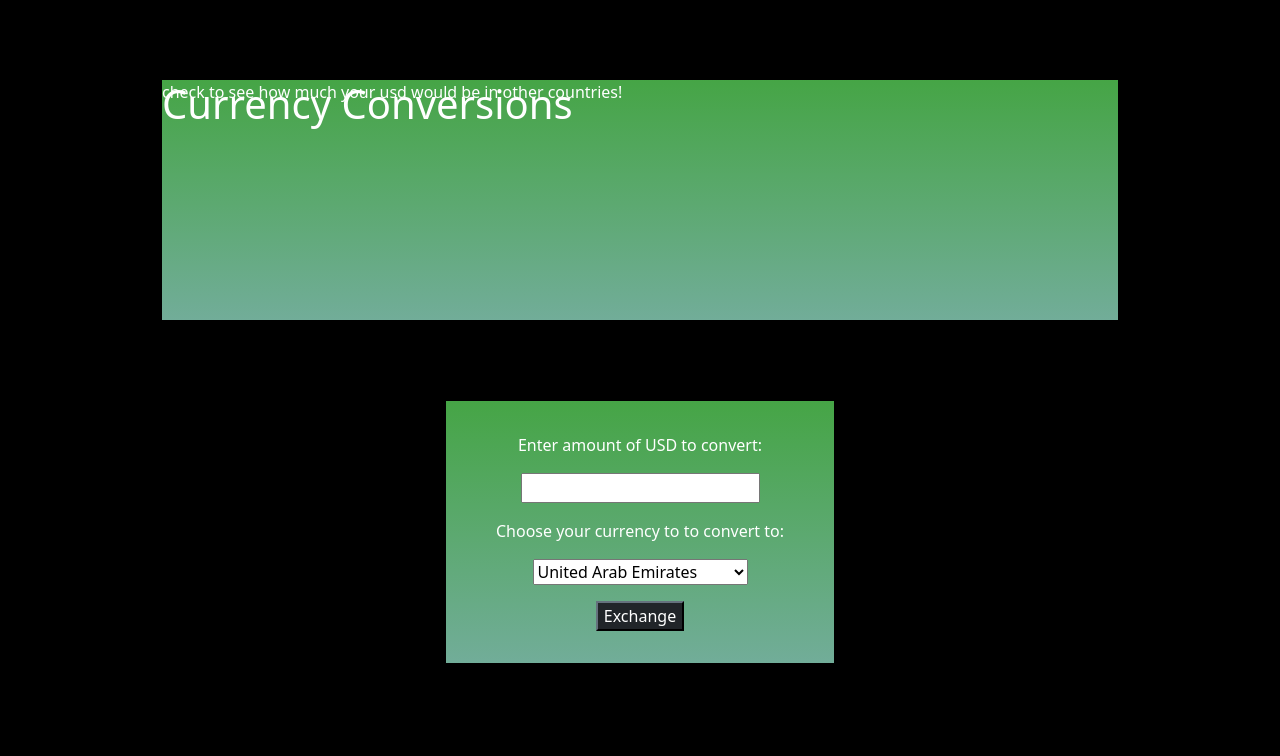
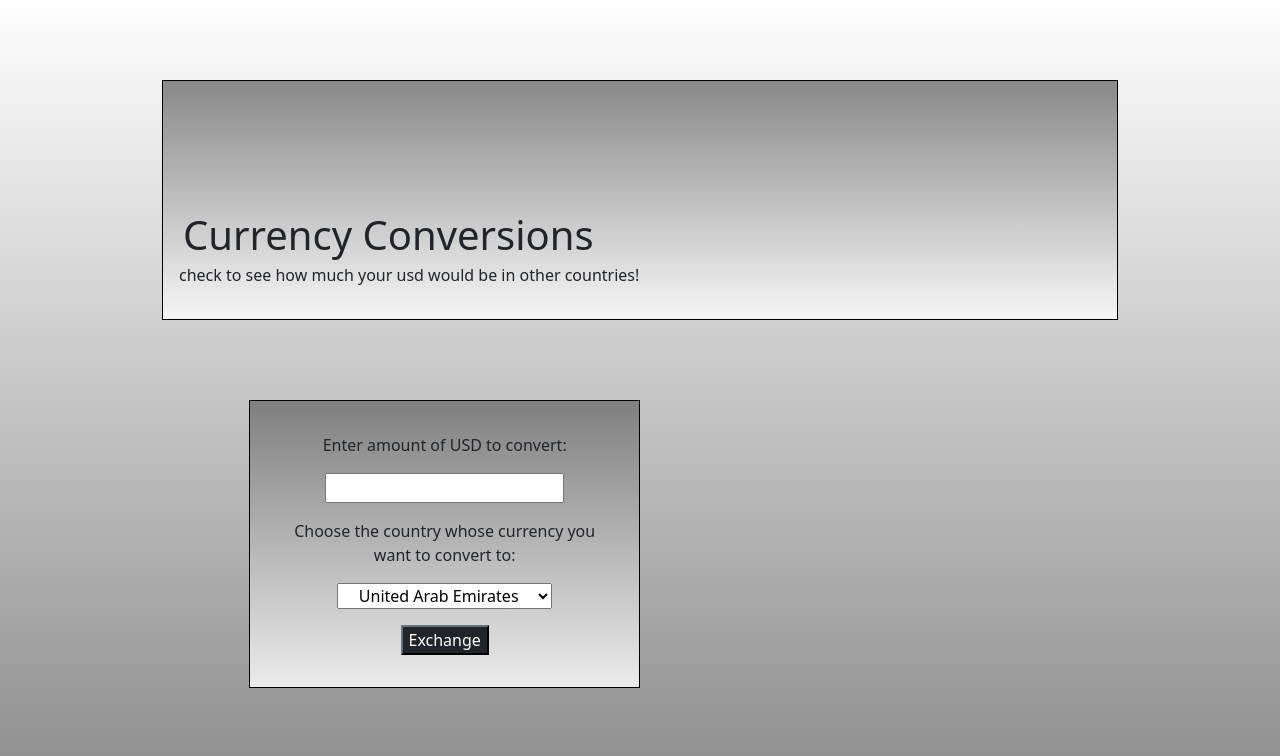
Before and after one commit to Chase-Stokes/currencyExchange, a website built with webpack: page src/index.html in a window 1280 px wide. Built offline with nearby package versions, Linux system fonts and the light colour scheme.

Commit message:
styling struggle with header and box divs

```diff
--- a/src/css/styles.css
+++ b/src/css/styles.css
@@ -1,12 +1,14 @@
 body {
-  background-color:black;
-  color: white;
+  background: linear-gradient(rgba(255, 255, 255, 0.8), rgba(110, 110, 110, 0.8)) fixed;
 }
 label {
   margin-bottom: 1em;
 }
 input {
   margin-bottom: 1em;
+}
+select {
+  text-align: center;
 }
 button {
   margin-top: 1em;
@@ -16,17 +18,31 @@ button {
   text-align: center;
   width: 35%;
   padding: 2em;
-  margin-left: auto;
-  margin-right: auto;
+  margin-left: 15%;
+  /* margin-left: auto;
+  margin-right: auto; */
   margin-top: 5em;
-  background: linear-gradient(rgba(87, 206, 87, 0.8), rgba(142, 216, 191,0.8))
+  background: linear-gradient(rgba(110, 110, 110, 0.8), rgba(255, 255, 255, 0.8))
 }
 .header {
+  border: 1px solid black;
   height: 15em;
   margin: 5em;
-  background: linear-gradient(rgba(87, 206, 87, 0.8), rgba(142, 216, 191,0.8))
+  background: linear-gradient(rgba(110, 110, 110, 0.8), rgba(255, 255, 255, 0.8));
+  text-align: center;
+  position: relative;
 }
 .header h1{
   position: absolute;
-  left: 25;
+  bottom: 0;
+  left: 0;
+  margin-bottom: 1em;
+  padding: .5em;
 }
+.header p{
+  position: absolute;
+  bottom: 0;
+  left: 0;
+  margin-bottom: 1em;
+  padding: 1em;
+}
--- a/src/index.html
+++ b/src/index.html
@@ -14,7 +14,7 @@
       <form id="formOne">
         <label for="USD">Enter amount of USD to convert:</label><br>
         <input type="text" id="amount" required><br>
-        <label for="otherCurrency">Choose your currency to to convert to:</label><br>
+        <label for="otherCurrency">Choose the country whose currency you want to convert to:</label><br>
         <select name="selectCurrency" id="target">
           <option value="AED">United Arab Emirates</option>
           <option value="AFN">Afghanistan</option>
```
